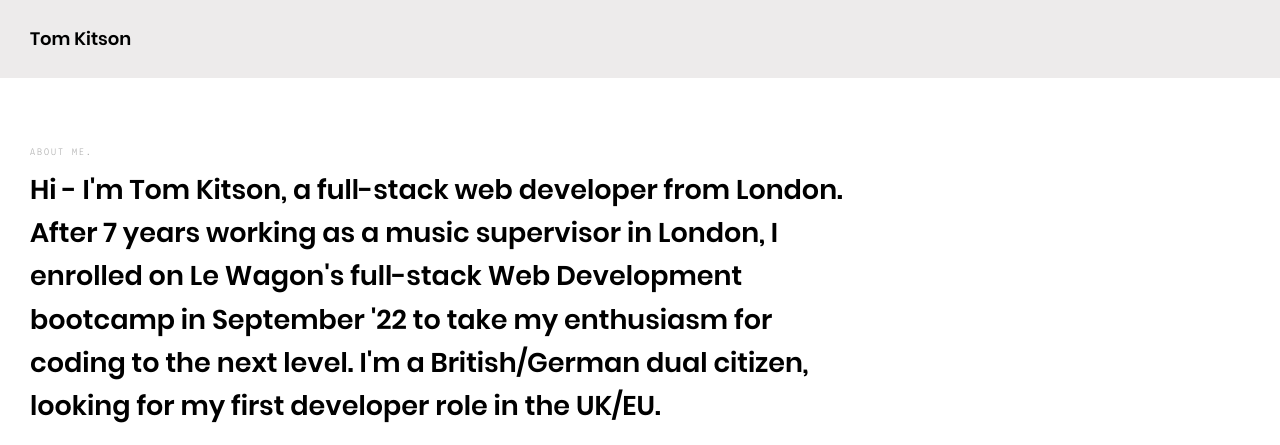
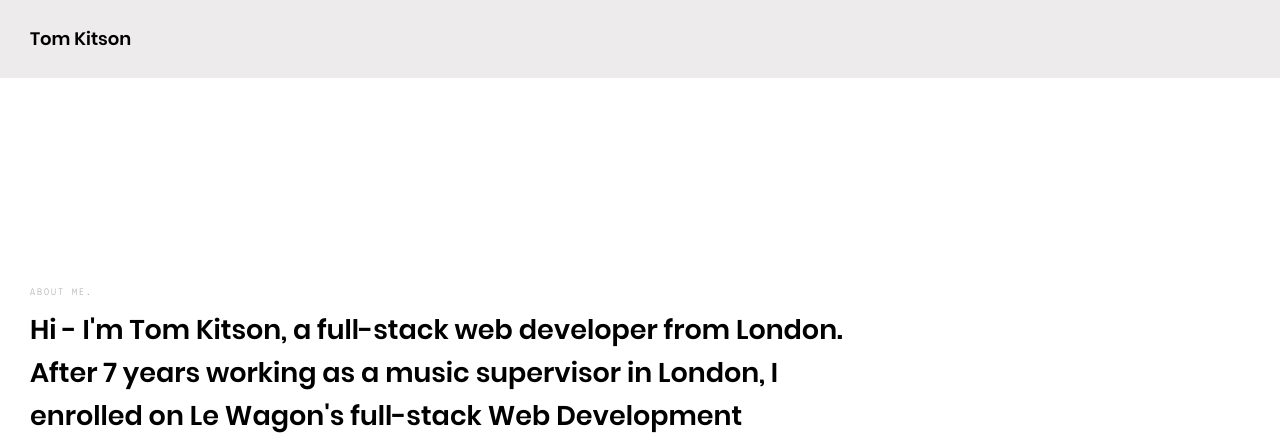
Before and after one commit to arnolds/pineapple, a Jekyll site: the page built from index.html, in a window 1280 px wide. Shown: the top 445 px of the page. Built offline with Jekyll 4.4.1, drawn with Linux system fonts in a browser that asks for light colours.

```diff
--- a/_layouts/project.html
+++ b/_layouts/project.html
@@ -13,7 +13,7 @@
 		<section class="project">
 			<div class="container">
 				<article>
-					<span class="h2">Project Title</span>
+					<span class="h2"></span>
 					<h1>
 						<a href="{{ page.project.url }}" target="_blank" title="{{ page.project.title }}" rel="nofollow">{{ page.project.title }}</a>
 					</h1>
--- a/assets/scss/_layout.scss
+++ b/assets/scss/_layout.scss
@@ -37,7 +37,7 @@
 	z-index: 1;
 
 	@media (min-width: $breakpoint-medium) {
-		// padding: 21rem 0 0;
+		padding: 21rem 0 0;
 		margin-bottom: 23.42rem;
 	}
 }
```
Also changed, not shown: _posts/projects/2023-01-09-newsguessr.md (+1 -1 lines), assets/images/projects/newsguessr/correct.png (renamed from assets/images/projects/newguessr/correct.png), assets/images/projects/newsguessr/home.png (renamed from assets/images/projects/newguessr/home.png), assets/images/projects/newsguessr/incorrect.png (renamed from assets/images/projects/newguessr/incorrect.png), 2 other files.
